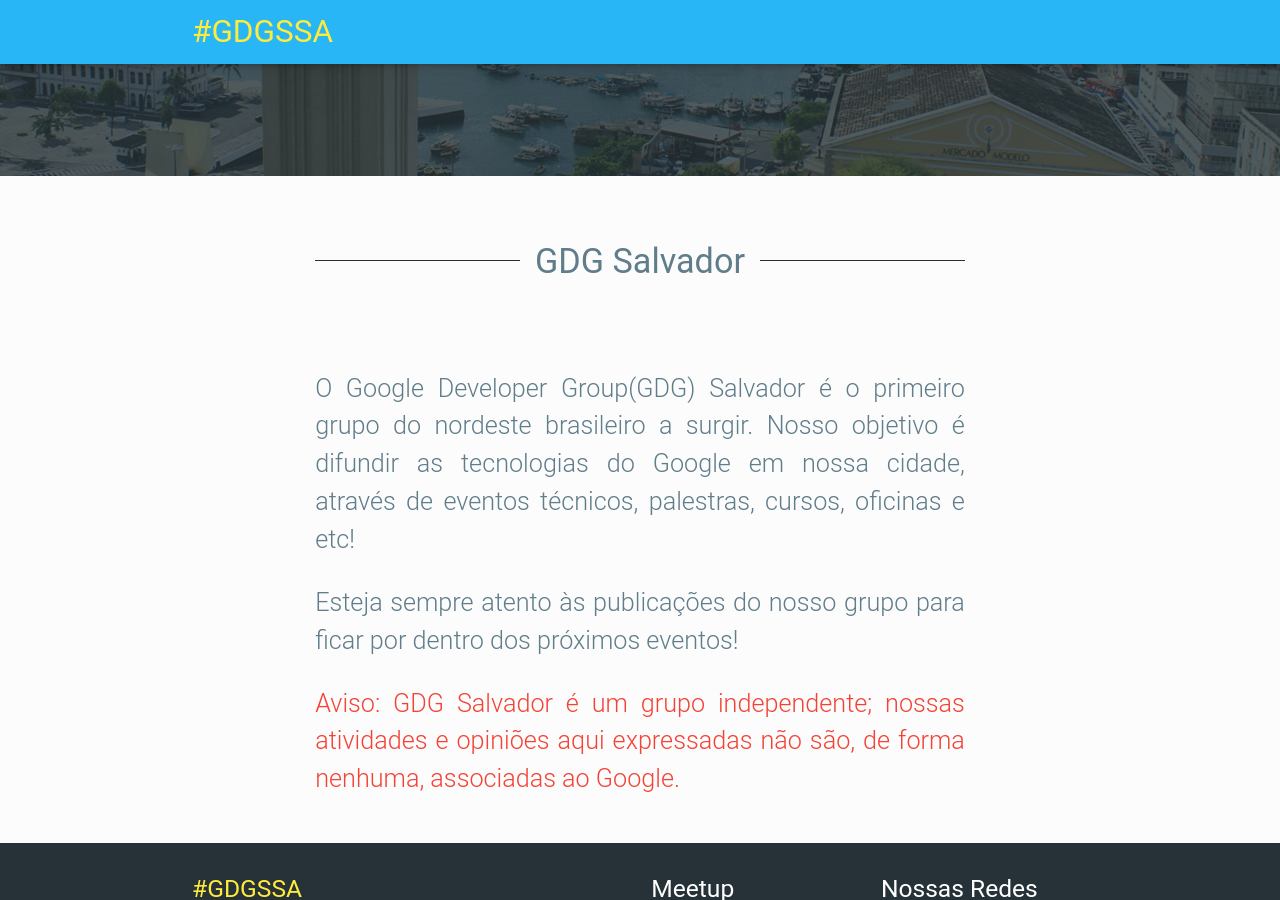
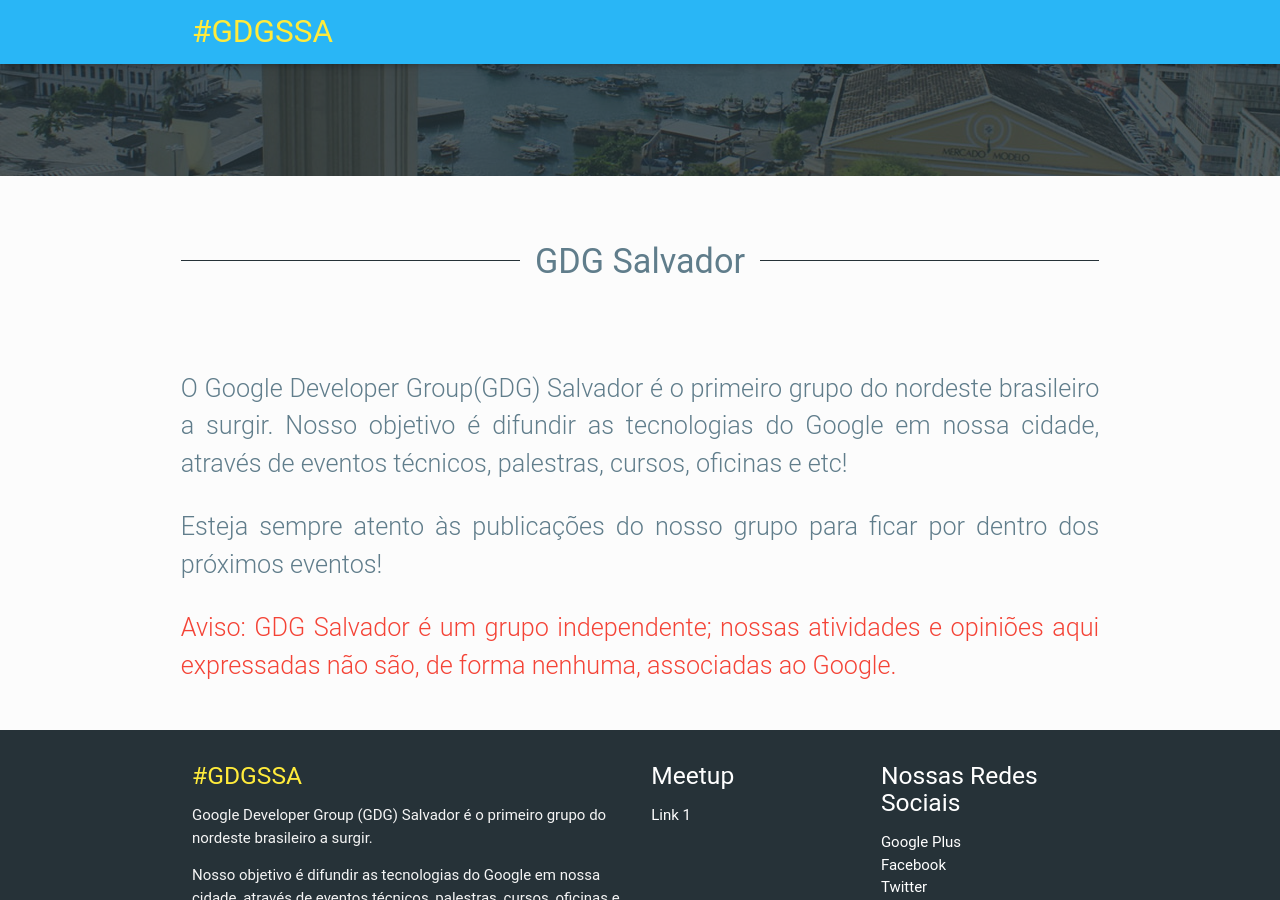
Before and after one commit to gdgssa/gdgssa.github.io, a Jekyll site: the page built from index.html, in a window 1280 px wide and 900 px high, scrolled down 608 px. Built offline with Jekyll 4.4.1, drawn with Linux system fonts in a browser that asks for light colours; some web fonts are replaced.

Commit message:
Retirado container

```diff
--- a/index.html
+++ b/index.html
@@ -2,7 +2,7 @@
 layout: default
 ---
 <div class="home">
-  <div class="container">
+  <section>
     <div class="row">
       <div class="center">
 
@@ -16,7 +16,7 @@
         </p>
       </div>
     </div>
-    </div>
+  </section>
   <!-- <div class="row">
     {% for post in site.posts %}
       <div class="col s4">
```
Lines whose indentation alone changed are shown as unchanged.
